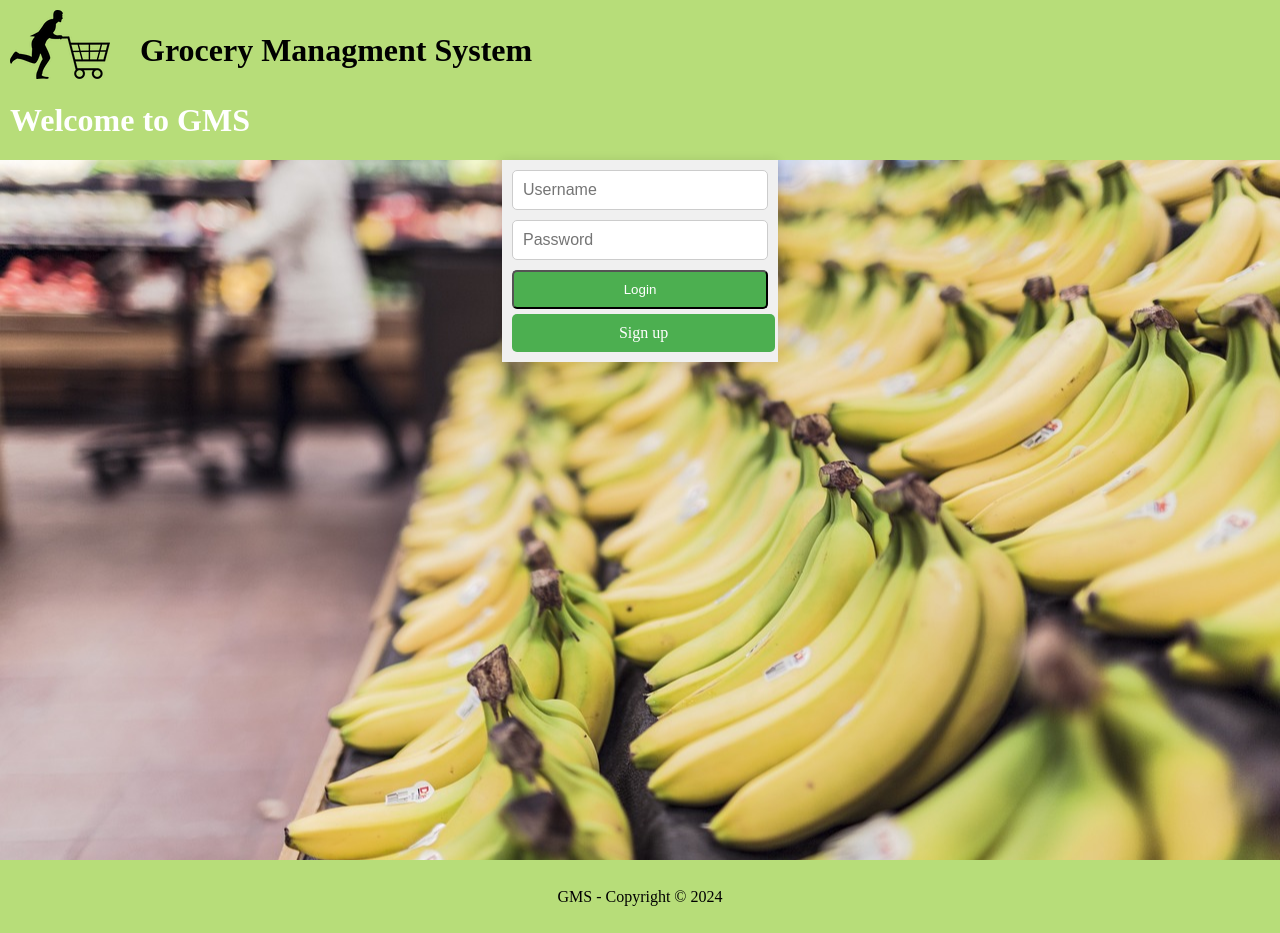
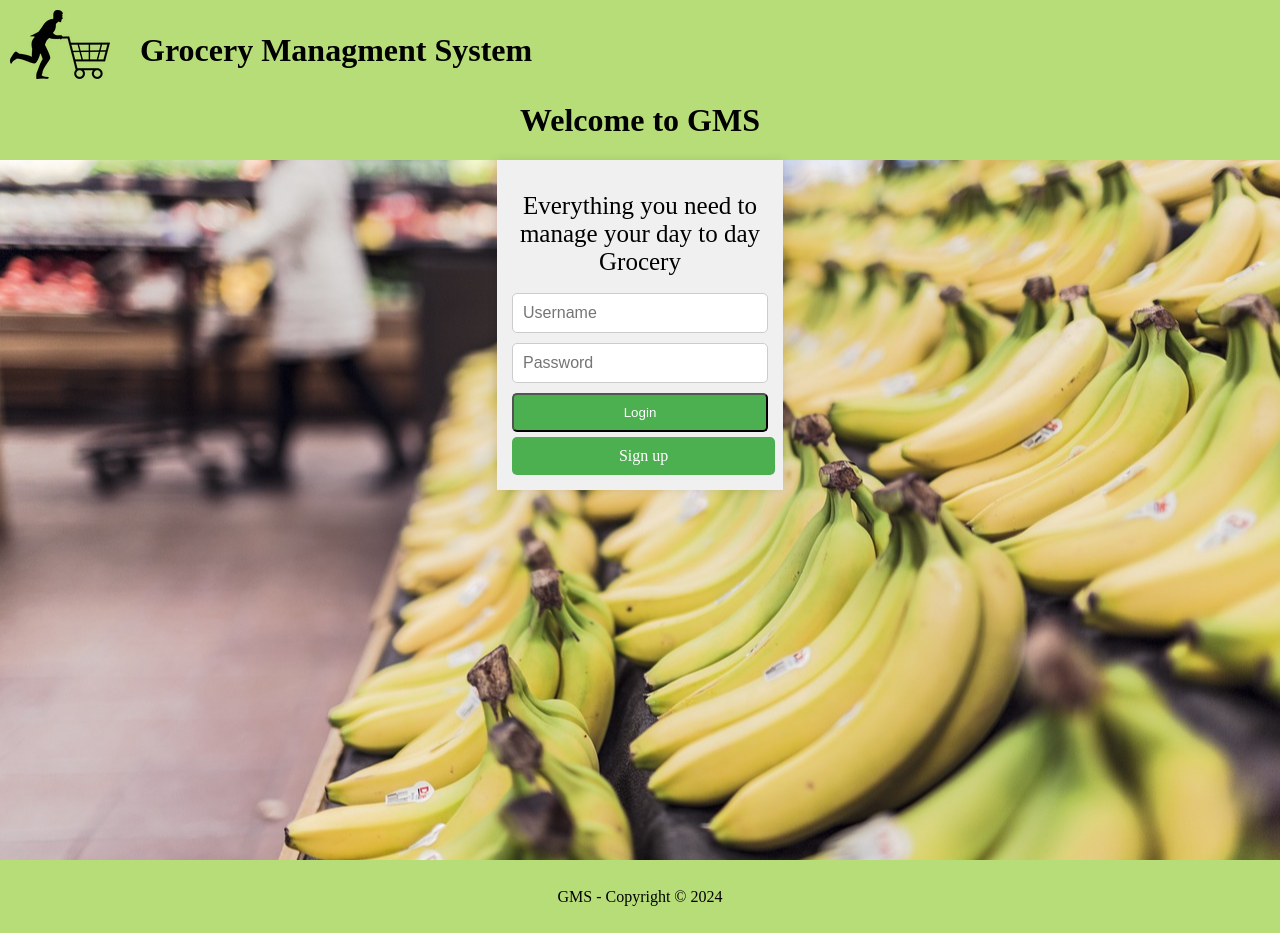
Before and after one commit to gustavoperess/Inventory-Management-System, a Flask app: page / in a window 1280 px wide. Run offline with Flask 3, Linux system fonts and the light colour scheme; some libraries are stand-ins or nearby versions.

Commit message:
Log in page completed.

```diff
--- a/static/styles/login_page.css
+++ b/static/styles/login_page.css
@@ -35,8 +35,13 @@ header {
     width: 100%;
     height: 60px;
     display: flex;
-    justify-content: space-between;
+    justify-content: center; /* Center horizontally */
     align-items: center;
+}
+
+.actions-container h1 {
+    color: black;
+    text-align: center; /* Center text */
 }
 
 /* Footer */
@@ -54,20 +59,18 @@ footer {
 .container {
     width: 20%;
     background-color: #f0f0f0;
-    padding: 10px;
+    padding: 15px;
     box-shadow: 0 0 10px rgba(0, 0, 0, 0.1);
     margin: auto; /* Add this line to center the container */
+
 }
 
 .container h1 {
-    font-size: 35px;
+    font-size: 25px;
     text-align: center; /* Center the text */
-    margin-top: 20px; /* Adjust the top margin as needed */
     color: black;
     font-family: 'Trocchi', serif;
-    font-size: 45px;
     font-weight: normal;
-    line-height: 48px;
     margin-bottom: 1;
 }
 
--- a/templates/index.html
+++ b/templates/index.html
@@ -22,6 +22,7 @@
         <div class="background-container">
             <!-- Main content section -->
             <div class="container">
+                <h1>Everything you need to manage your day to day Grocery </h1>
                 <!-- Form for user login -->
                 <form method="POST" action="">
                     <!-- Display flashed messages, typically used for displaying form validation errors or notifications -->
```
